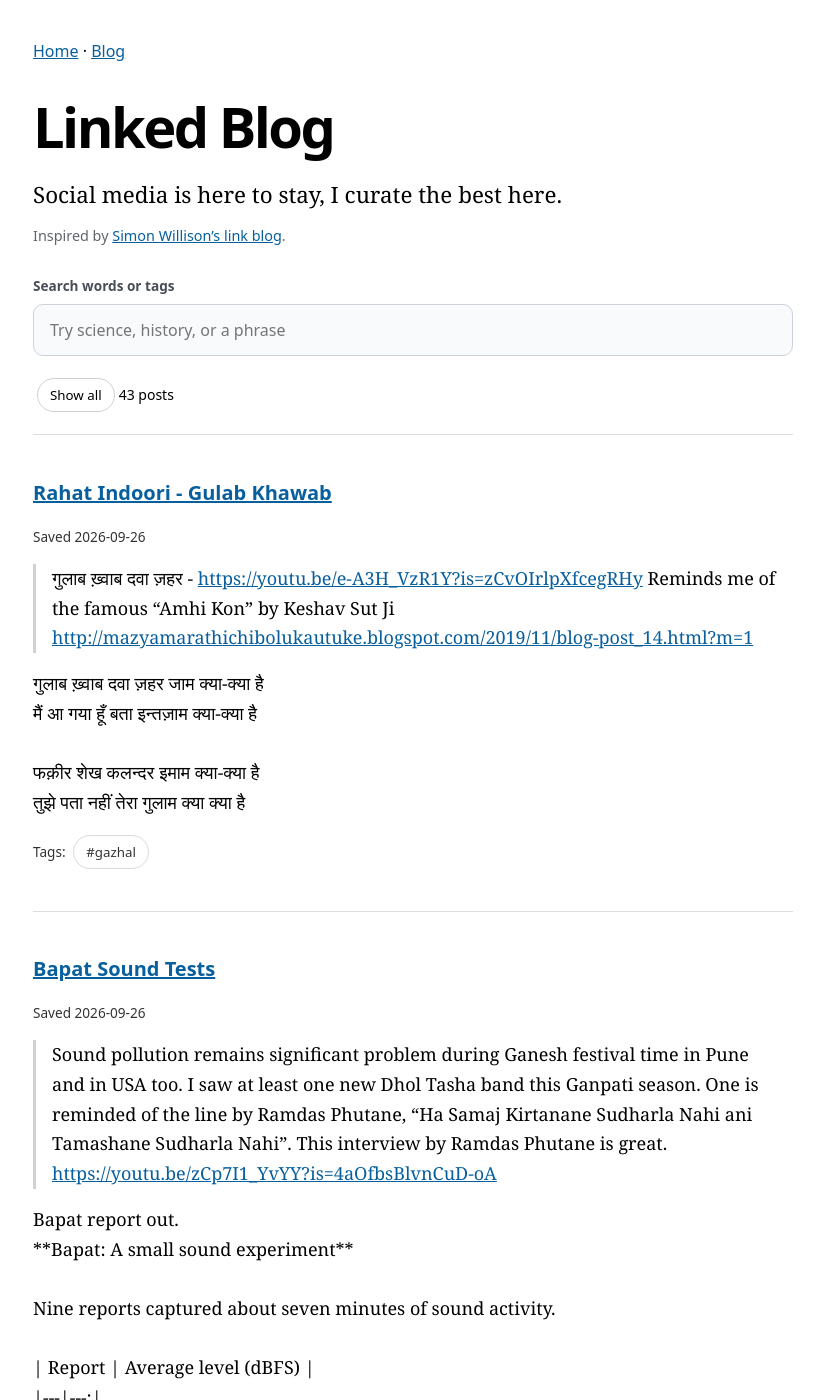
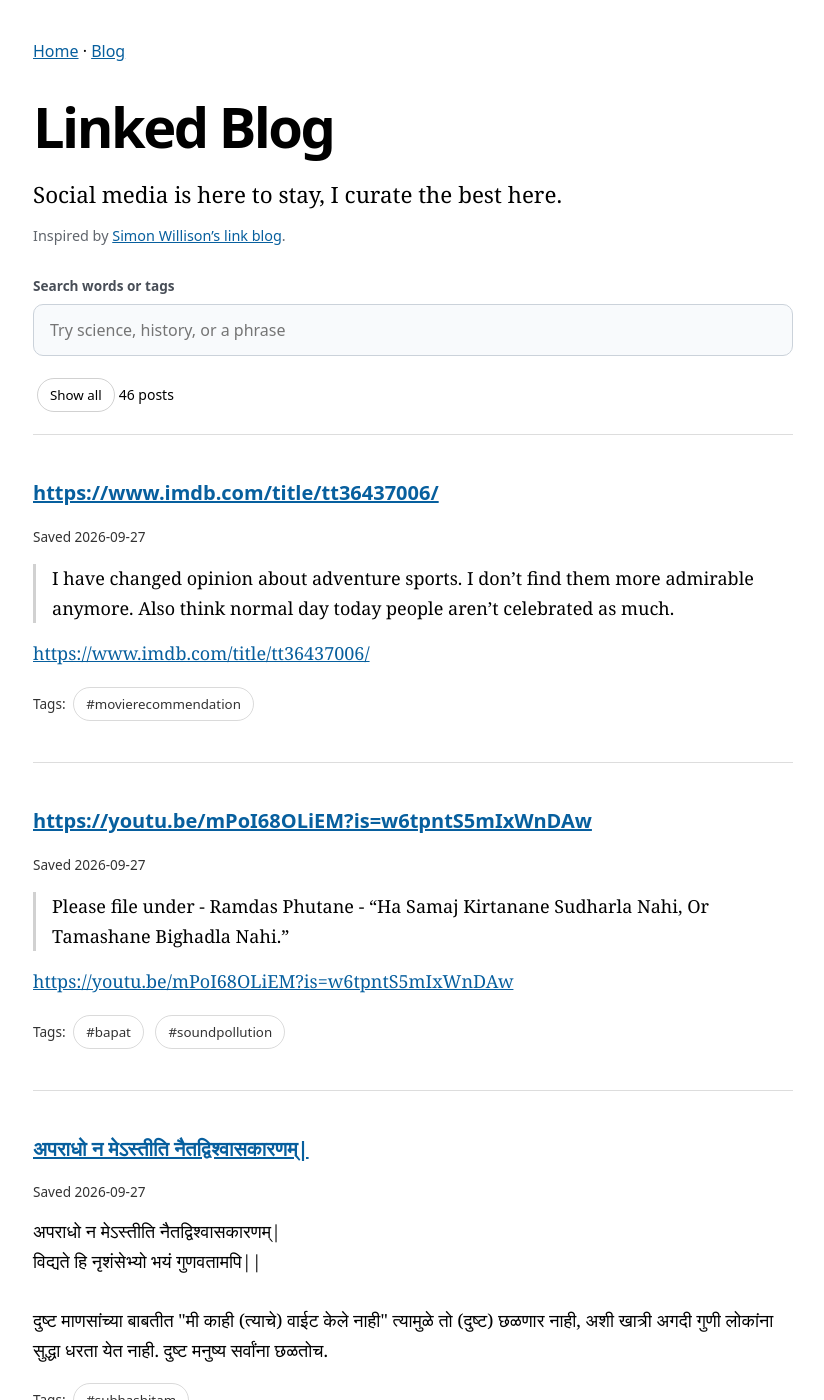
Before and after one commit to PriyaranjanMarathe/priyaranjanmarathe.github.io, a Jekyll site: the page docs/finds/index.html, which Jekyll copies as it is, in a window 1280 px wide and 1400 px high. Shown: the whole window, without its empty margins (227-1051 px from the left). Built offline with Jekyll 4.4.1, drawn with Linux system fonts in a browser that asks for light colours.

Commit message:
Save selected WhatsApp finds

```diff
--- a/docs/finds/import-state.json
+++ b/docs/finds/import-state.json
@@ -1 +1 @@
-{"cursor": 1790517619083, "retry_commands": ["27c258d6bb20348a4d53663631320b21537f9cfd4225569043571080addd7931", "3ccf6d4590a606b19cbef10514056a80752e2eb3c26f095ad06dad9b6a5861b7", "9dbc095a556715755fe2890206df8afbb628ada7797f75b82ce6f5ebecb998de", "cd29cf4c7cbe2fe30f1428f82dfbaa93a49a31b33dd43afaf06f28cc92704e18", "de26f4c44eb5ad432d282e8dff89ae107f603174d1cd45396deddaffd7ff2da9"]}
+{"cursor": 1790533497368, "retry_commands": ["27c258d6bb20348a4d53663631320b21537f9cfd4225569043571080addd7931", "3ccf6d4590a606b19cbef10514056a80752e2eb3c26f095ad06dad9b6a5861b7", "9dbc095a556715755fe2890206df8afbb628ada7797f75b82ce6f5ebecb998de", "cd29cf4c7cbe2fe30f1428f82dfbaa93a49a31b33dd43afaf06f28cc92704e18", "de26f4c44eb5ad432d282e8dff89ae107f603174d1cd45396deddaffd7ff2da9"]}
--- a/docs/finds/index.html
+++ b/docs/finds/index.html
@@ -6,7 +6,22 @@
 <nav><a href="/">Home</a> · <a href="/blog/">Blog</a></nav><header class="intro"><h1>Linked Blog</h1>
 <p class="tagline">Social media is here to stay, I curate the best here.</p>
 <p class="meta">Inspired by <a href="https://simonwillison.net/2024/Dec/22/link-blog/">Simon Willison’s link blog</a>.</p></header>
-<label for="search">Search words or tags</label><input id="search" type="search" placeholder="Try science, history, or a phrase"><p><button id="clear">Show all</button><span id="count" role="status"></span></p><main><article id="cf6233ecab3ad16e14d8b1a8" data-tags="[&quot;gazhal&quot;]">
+<label for="search">Search words or tags</label><input id="search" type="search" placeholder="Try science, history, or a phrase"><p><button id="clear">Show all</button><span id="count" role="status"></span></p><main><article id="b6fceb7dbbab4cf31f61387e" data-tags="[&quot;movierecommendation&quot;]">
+<h2><a href="#b6fceb7dbbab4cf31f61387e">https://www.imdb.com/title/tt36437006/</a></h2>
+<p class="meta">Saved 2026-09-27</p>
+<div class="note">I have changed opinion about adventure sports. I don’t find them more admirable anymore. Also think normal day today people aren’t celebrated as much.</div><div class="body"><a href="https://www.imdb.com/title/tt36437006/" rel="noreferrer noopener">https://www.imdb.com/title/tt36437006/</a></div>
+<p class="meta">Tags: <button class="tag" data-tag="movierecommendation">#movierecommendation</button></p></article><article id="24b2f610841d2a9f8b0e4094" data-tags="[&quot;bapat&quot;, &quot;soundpollution&quot;]">
+<h2><a href="#24b2f610841d2a9f8b0e4094">https://youtu.be/mPoI68OLiEM?is=w6tpntS5mIxWnDAw</a></h2>
+<p class="meta">Saved 2026-09-27</p>
+<div class="note">Please file under - Ramdas Phutane - “Ha Samaj Kirtanane Sudharla Nahi, Or Tamashane Bighadla Nahi.”</div><div class="body"><a href="https://youtu.be/mPoI68OLiEM?is=w6tpntS5mIxWnDAw" rel="noreferrer noopener">https://youtu.be/mPoI68OLiEM?is=w6tpntS5mIxWnDAw</a></div>
+<p class="meta">Tags: <button class="tag" data-tag="bapat">#bapat</button> <button class="tag" data-tag="soundpollution">#soundpollution</button></p></article><article id="43404b48d44b1032a29ef552" data-tags="[&quot;subhashitam&quot;]">
+<h2><a href="#43404b48d44b1032a29ef552">अपराधो न मेऽस्तीति नैतद्विश्वासकारणम्|</a></h2>
+<p class="meta">Saved 2026-09-27</p>
+<div class="body">अपराधो न मेऽस्तीति नैतद्विश्वासकारणम्|
+विद्यते हि नृशंसेभ्यो भयं गुणवतामपि||
+
+दुष्ट माणसांच्या बाबतीत &quot;मी काही (त्याचे) वाईट केले नाही&quot; त्यामुळे तो (दुष्ट) छळणार नाही, अशी खात्री अगदी गुणी लोकांना सुद्धा धरता येत नाही. दुष्ट मनुष्य सर्वांना छळतोच.</div>
+<p class="meta">Tags: <button class="tag" data-tag="subhashitam">#subhashitam</button></p></article><article id="cf6233ecab3ad16e14d8b1a8" data-tags="[&quot;gazhal&quot;]">
 <h2><a href="#cf6233ecab3ad16e14d8b1a8">Rahat Indoori - Gulab Khawab</a></h2>
 <p class="meta">Saved 2026-09-26</p>
 <div class="note">गुलाब ख़्वाब दवा ज़हर - <a href="https://youtu.be/e-A3H_VzR1Y?is=zCvOIrlpXfcegRHy" rel="noreferrer noopener">https://youtu.be/e-A3H_VzR1Y?is=zCvOIrlpXfcegRHy</a> Reminds me of the famous “Amhi Kon” by Keshav Sut Ji <a href="http://mazyamarathichibolukautuke.blogspot.com/2019/11/blog-post_14.html?m=1" rel="noreferrer noopener">http://mazyamarathichibolukautuke.blogspot.com/2019/11/blog-post_14.html?m=1</a></div><div class="body">गुलाब ख़्वाब दवा ज़हर जाम क्या-क्या है
```
Also changed, not shown: docs/finds/finds.json (+49 -0 lines).
